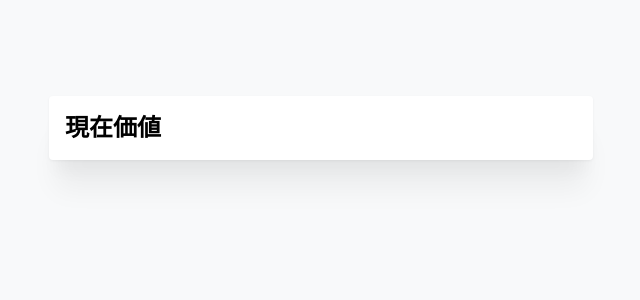
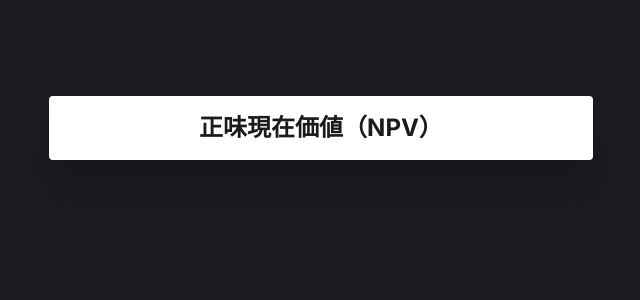
Before and after one commit to RYOTA-F/mba-finance-methods, a Next.js app: page / in a window 1280 px wide. Shown: the top 300 px of the page, without its empty margins (319-959 px from the left). Built offline with nearby package versions, Linux system fonts and the light colour scheme.

Commit message:
:art: Color 変更

```diff
--- a/src/app/layout.tsx
+++ b/src/app/layout.tsx
@@ -24,7 +24,7 @@ export default function RootLayout({
     <html lang="en">
       <body className={inter.className}>
         <MantineProvider theme={theme}>
-          <div className="bg-[#f8f9fa] min-h-[100vh]">{children}</div>
+          <div className="bg-main text-main min-h-[100vh]">{children}</div>
         </MantineProvider>
       </body>
     </html>
--- a/src/app/page.tsx
+++ b/src/app/page.tsx
@@ -6,7 +6,9 @@ export default function Home() {
     <main className="flex min-h-screen flex-col items-center justify-between p-24">
       <Link href="/finance/npv" className="w-1/2">
         <Card shadow="xl">
-          <h2 className="text-2xl font-bold">現在価値</h2>
+          <h2 className="text-2xl font-bold text-center text-sub">
+            正味現在価値（NPV）
+          </h2>
         </Card>
       </Link>
     </main>
--- a/tailwind.config.ts
+++ b/tailwind.config.ts
@@ -8,10 +8,12 @@ const config: Config = {
   ],
   theme: {
     extend: {
-      backgroundImage: {
-        'gradient-radial': 'radial-gradient(var(--tw-gradient-stops))',
-        'gradient-conic':
-          'conic-gradient(from 180deg at 50% 50%, var(--tw-gradient-stops))',
+      textColor: {
+        main: '#c0c2c5',
+        sub: '#1a1b1e',
+      },
+      backgroundColor: {
+        main: '#1a1b1e',
       },
     },
   },
```
